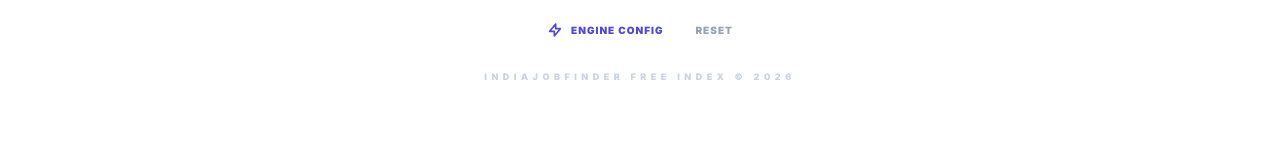
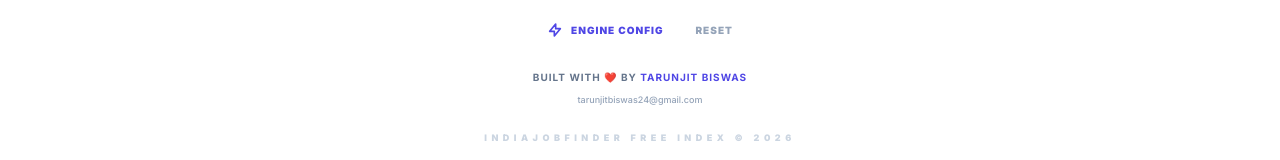
Before and after one commit to Tarunjit45/IndiaJobFinder, a React (Vite) app: page / in a window 1280 px wide. Shown: the part 629-789 px from the top of the page. Built offline with nearby package versions, Linux system fonts and the light colour scheme; no server answers.

Commit message:
Enhance footer with developer credits and copyright
Updated footer to include developer credits and copyright information.

```diff
--- a/App.tsx
+++ b/App.tsx
@@ -127,16 +127,36 @@ const App: React.FC = () => {
         </section>
 
         <footer className="mt-24 py-12 border-t border-slate-100 flex flex-col items-center">
+  {/* Engine Controls */}
   <div className="flex flex-wrap justify-center gap-8 mb-8">
     <button onClick={() => setShowKeyModal(true)} className="text-[10px] font-black text-indigo-600 hover:text-indigo-800 uppercase tracking-widest transition-colors flex items-center gap-2">
-                <svg className="w-4 h-4" fill="none" stroke="currentColor" viewBox="0 0 24 24"><path strokeLinecap="round" strokeLinejoin="round" strokeWidth={2.5} d="M13 10V3L4 14h7v7l9-11h-7z" /></svg>
+      <svg className="w-4 h-4" fill="none" stroke="currentColor" viewBox="0 0 24 24">
+        <path strokeLinecap="round" strokeLinejoin="round" strokeWidth={2.5} d="M13 10V3L4 14h7v7l9-11h-7z" />
+      </svg>
       Engine Config
     </button>
     <button onClick={clearKey} className="text-[10px] font-black text-slate-400 hover:text-red-500 uppercase tracking-widest transition-colors">
       Reset
     </button>
   </div>
-            <p className="text-[9px] font-black text-slate-300 uppercase tracking-[0.5em]">IndiaJobFinder Free Index © {currentYear}</p>
+
+  {/* Developer Credits */}
+  <div className="flex flex-col items-center gap-2 mb-6">
+    <p className="text-[10px] font-bold text-slate-500 uppercase tracking-widest">
+      Built with ❤️ by <span className="text-indigo-600">Tarunjit Biswas</span>
+    </p>
+    <a
+      href="mailto:tarunjitbiswas24@gmail.com"
+      className="text-[9px] font-medium text-slate-400 hover:text-indigo-500 transition-colors lowercase"
+    >
+      tarunjitbiswas24@gmail.com
+    </a>
+  </div>
+
+  {/* Copyright */}
+  <p className="text-[9px] font-black text-slate-300 uppercase tracking-[0.5em]">
+    IndiaJobFinder Free Index © {new Date().getFullYear()}
+  </p>
 </footer>
 
         {showKeyModal && (
```
Lines whose indentation alone changed are shown as unchanged.
